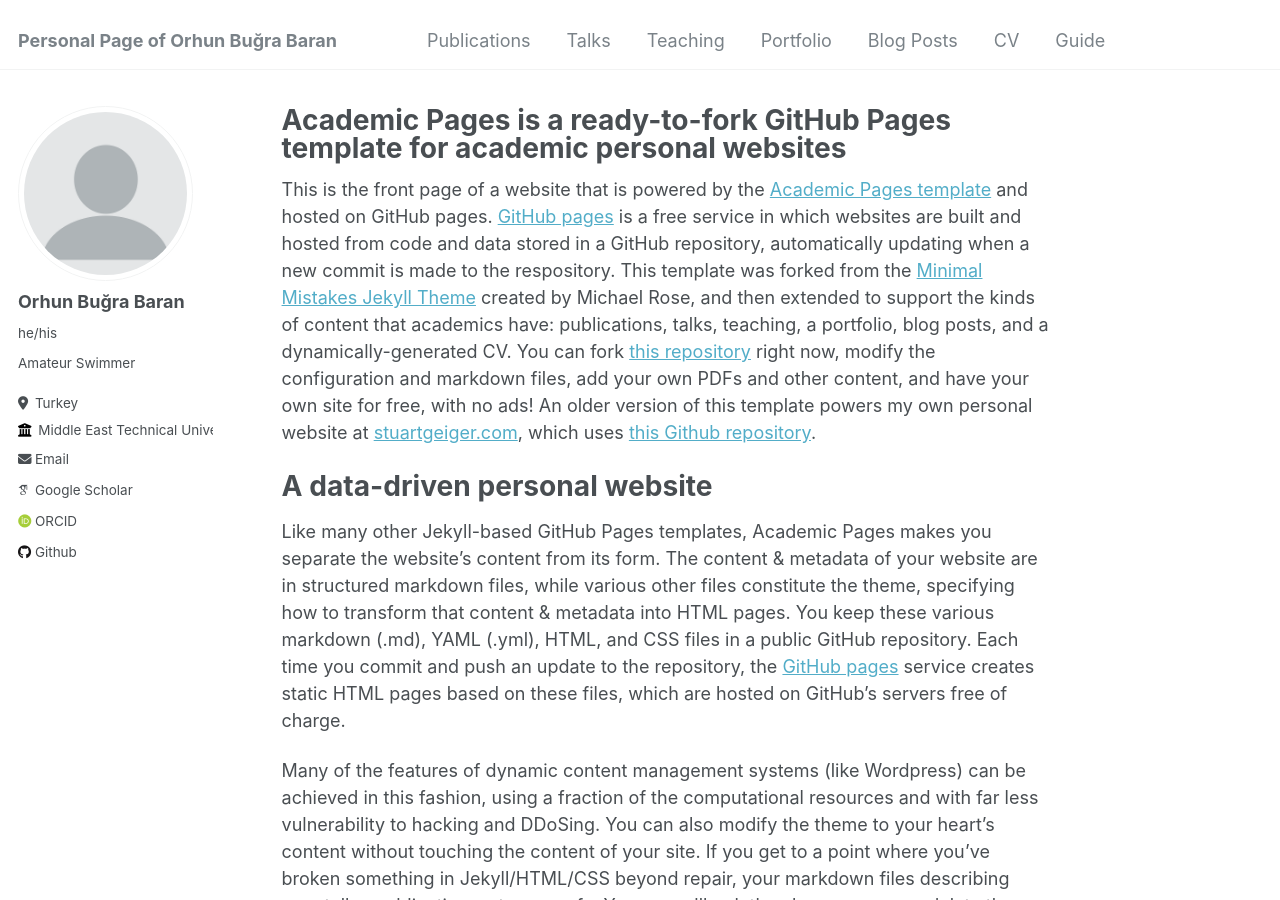
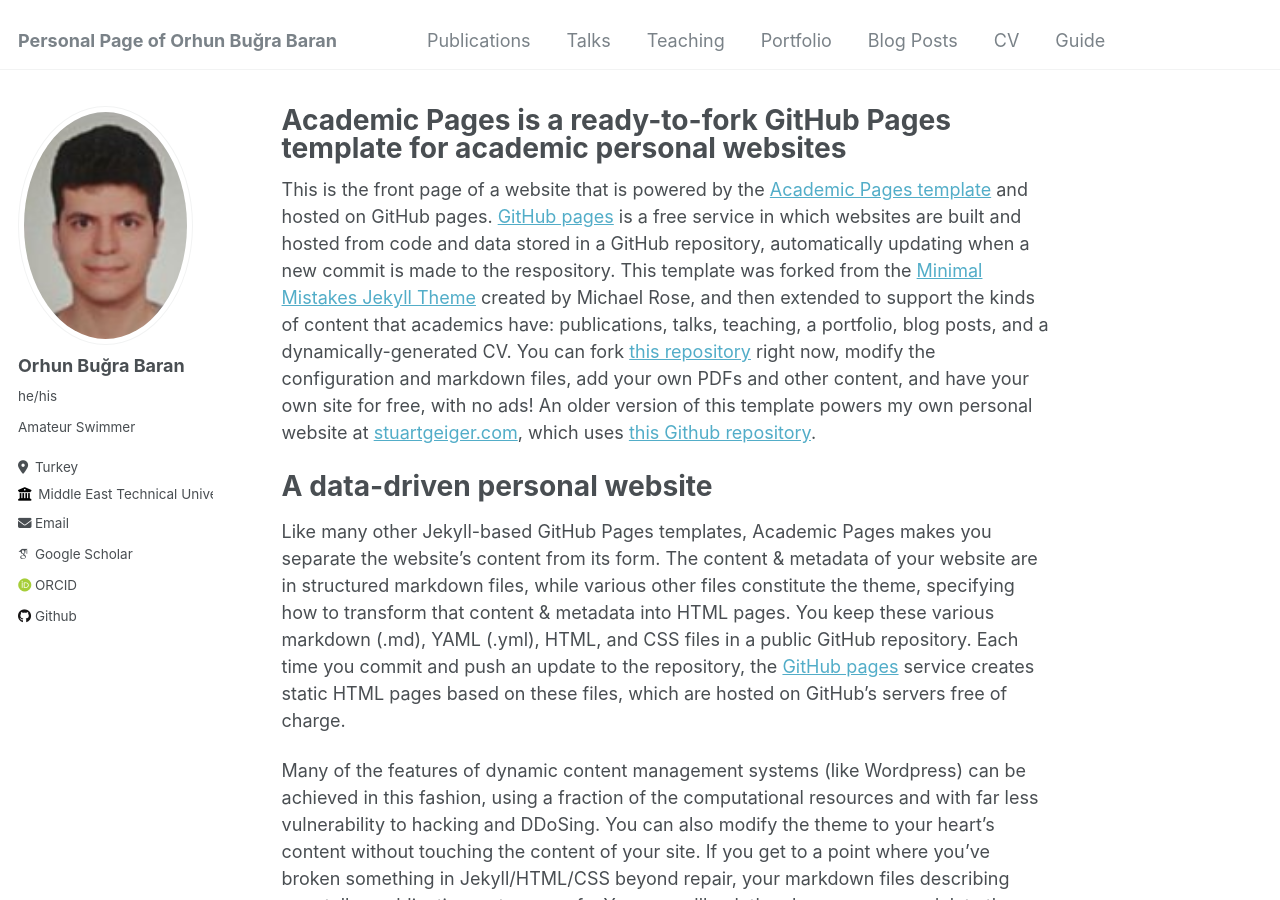
Before and after one commit to bugrabaran/bugrabaran.github.io, a Jekyll site: the page built from _pages/about.md, in a window 1280 px wide and 900 px high. Built offline with Jekyll 4.4.1, drawn with Linux system fonts in a browser that asks for light colours; some web fonts are replaced.

Commit message:
Update _config.yml

```diff
--- a/_config.yml
+++ b/_config.yml
@@ -21,7 +21,7 @@ repository               : "bugrabaran/bugrabaran.github.io"
 #               Additional customization can be done by editing /_includes/author-profile.html
 author:
   # Biographic information
-  avatar           : "profile.png"
+  avatar           : "bugra.jpeg"
   name             : "Orhun Buğra Baran"
   pronouns         : "he/his"# example: "she/her"
   bio              : "Amateur Swimmer"
```
